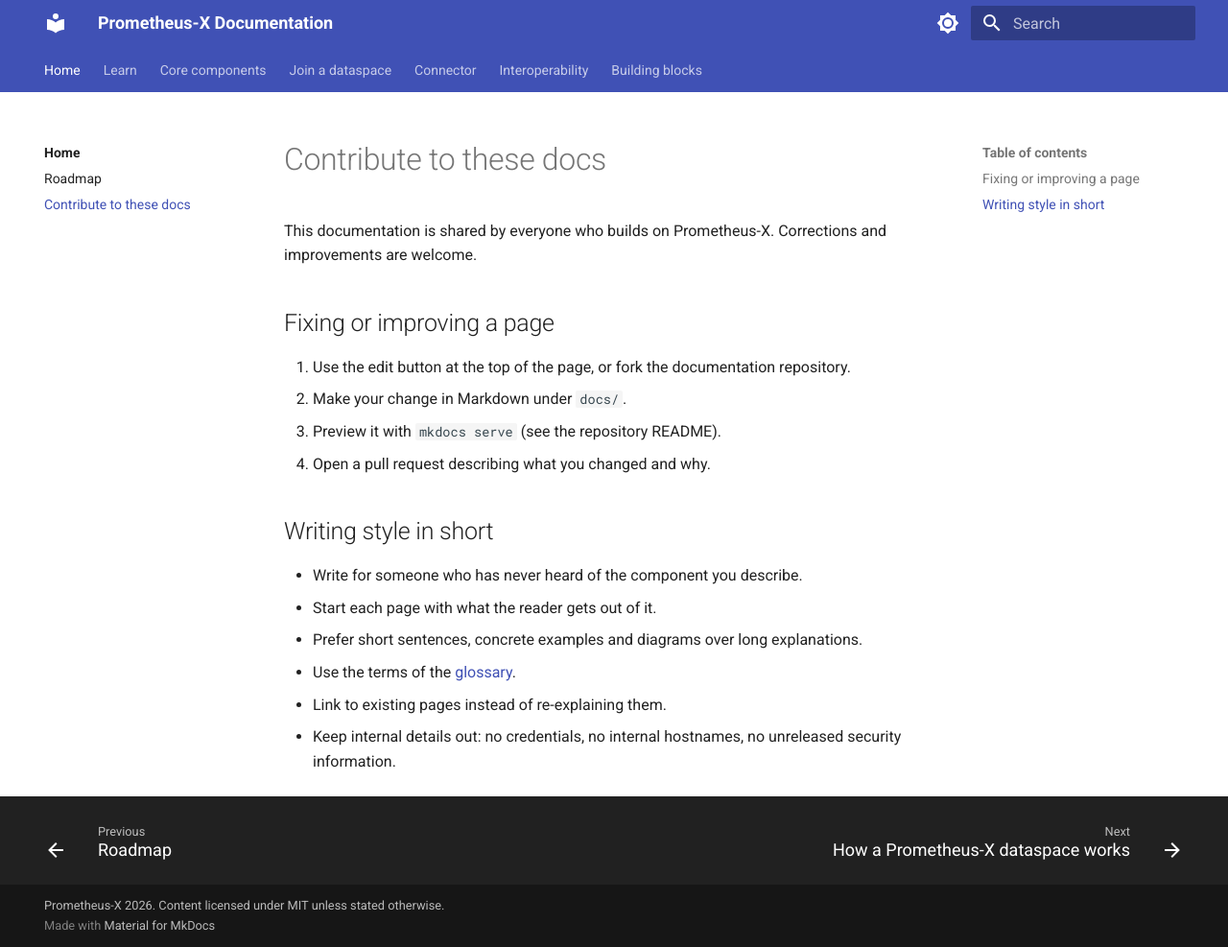
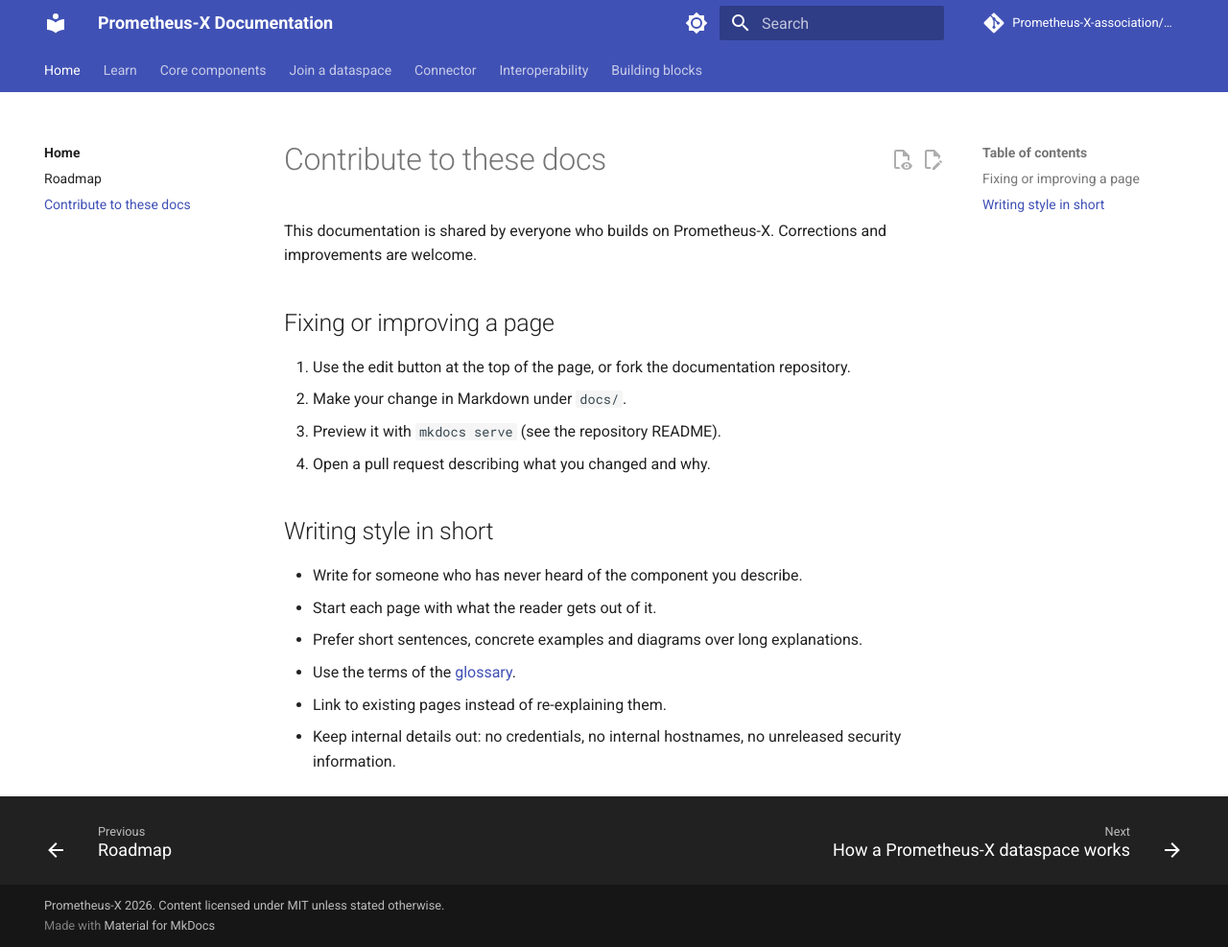
Before and after one commit to Prometheus-X-association/documentation, an MkDocs documentation site: the page built from docs/contributing.md, in a window 1280 px wide and 987 px high. Shown: the whole window at 96% size. Built offline with MkDocs 1.6.1 and Material for MkDocs 9.7.7, drawn with Linux system fonts in a browser that asks for light colours; comment, search, counter and statistics services are not loaded.

```diff
--- a/mkdocs.yml
+++ b/mkdocs.yml
@@ -4,9 +4,10 @@ site_author: Prometheus-X
 docs_dir: docs
 site_dir: ./site
 use_directory_urls: false
-# site_url: https://prometheus-x-association.github.io/docs/
-# repo_url: https://github.com/Prometheus-X-association/docs
-# edit_uri: blob/main/docs/
+site_url: https://prometheus-x-association.github.io/documentation/
+repo_url: https://github.com/Prometheus-X-association/documentation
+repo_name: Prometheus-X-association/documentation
+edit_uri: edit/main/docs/
 copyright: Prometheus-X 2026. Content licensed under MIT unless stated otherwise.
 
 plugins:
```
Also changed, not shown: README.md (+1 -1 lines), 1 other file.
